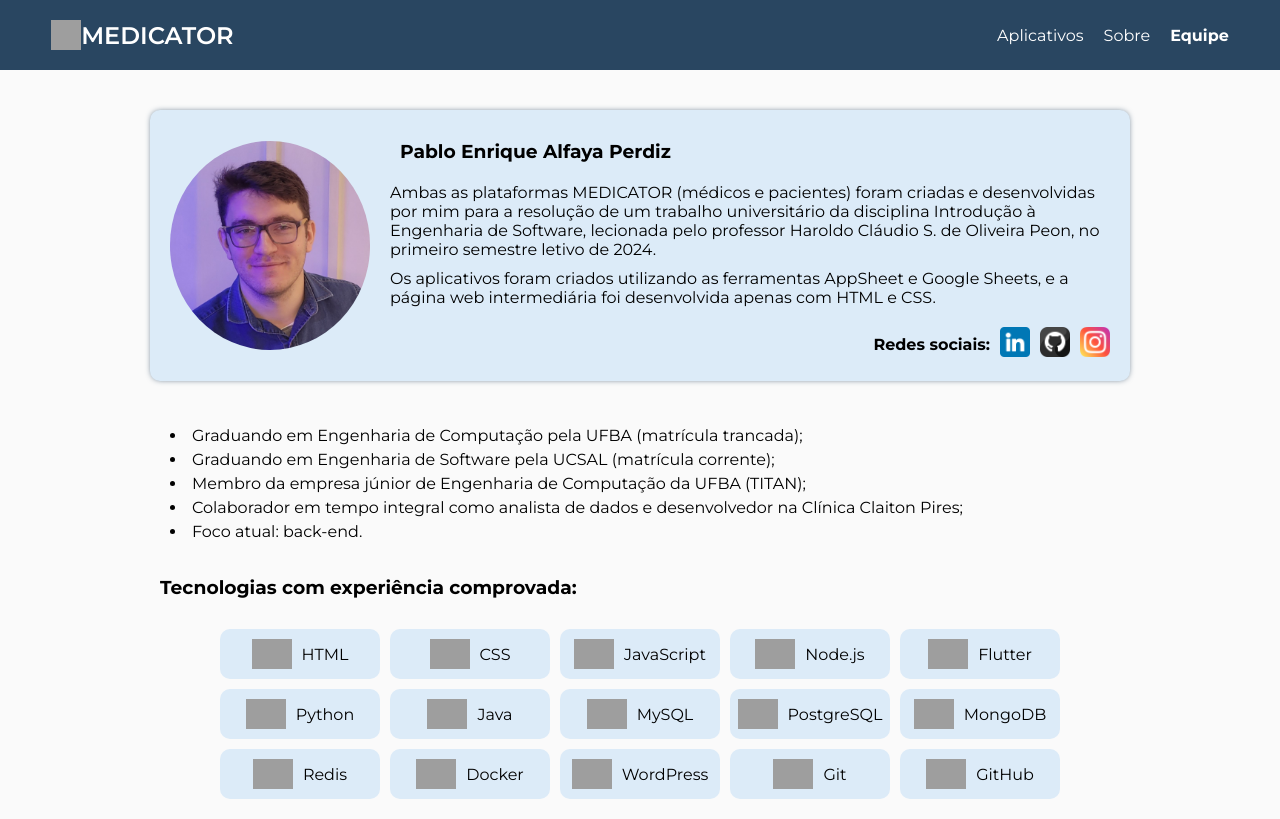
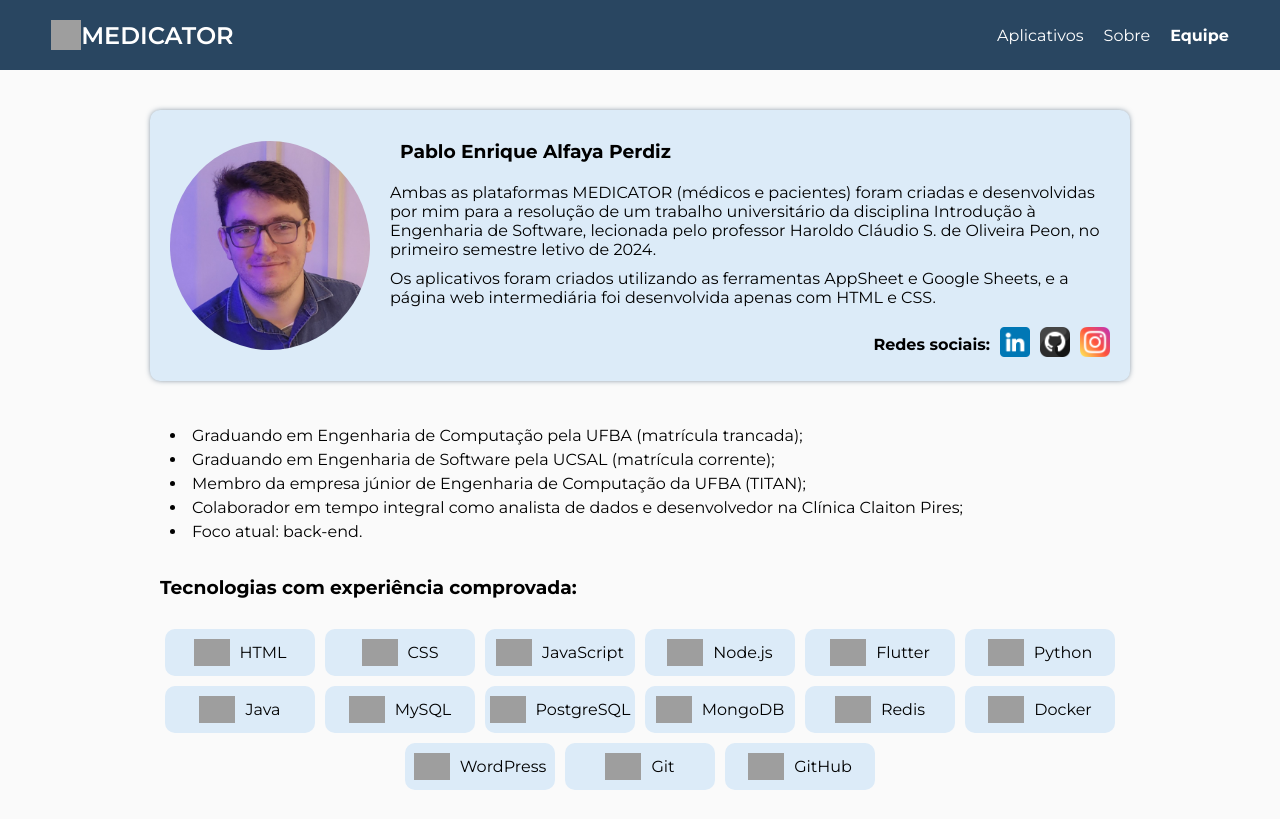
Before and after one commit to pabloperdiz07/medicator, a plain HTML site: page team_medicator.html in a window 1280 px wide. Drawn offline with Linux system fonts and the light colour scheme; grey boxes are pictures that could not be loaded.

Commit message:
fix: responsivity of tech-list fixed

```diff
--- a/team_medicator.css
+++ b/team_medicator.css
@@ -89,7 +89,7 @@ main > div > div {
 
 
 #tech-list > li {
-    width: 160px;
+    width: 150px;
     background-color: #dcebf8;
     padding: 10px;
     display: flex;
@@ -100,7 +100,7 @@ main > div > div {
 }
 
 #tech-list > li > img {
-    width: 40px;
+    width: 36px;
 }
 
 @media only screen and (max-width: 690px) {
```
